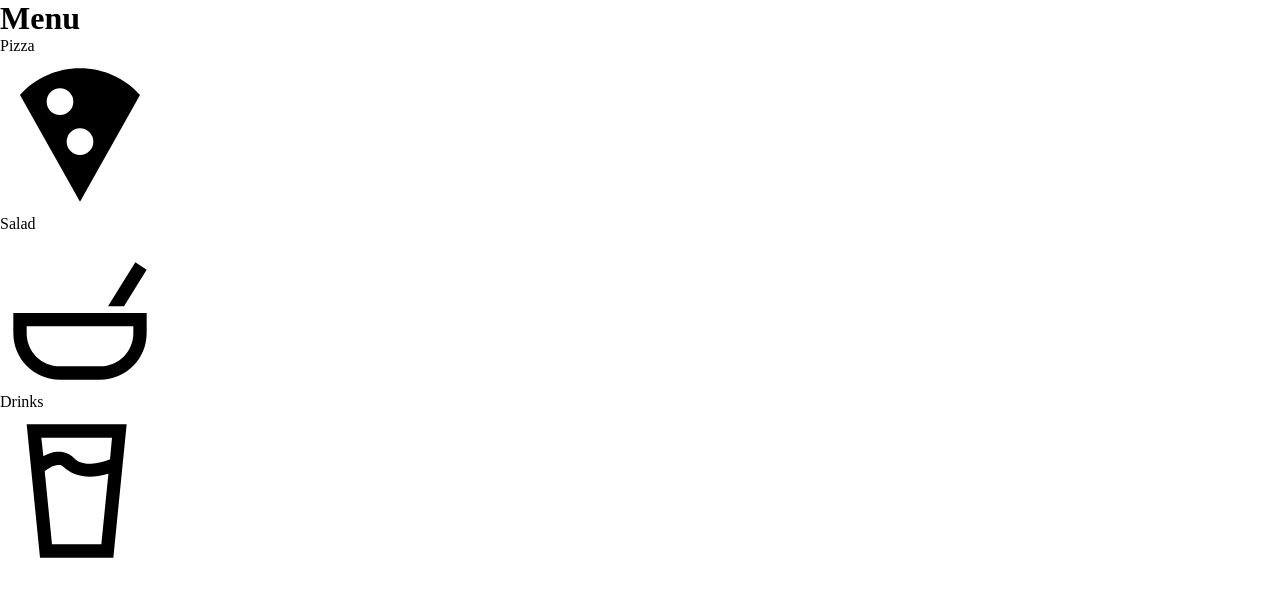
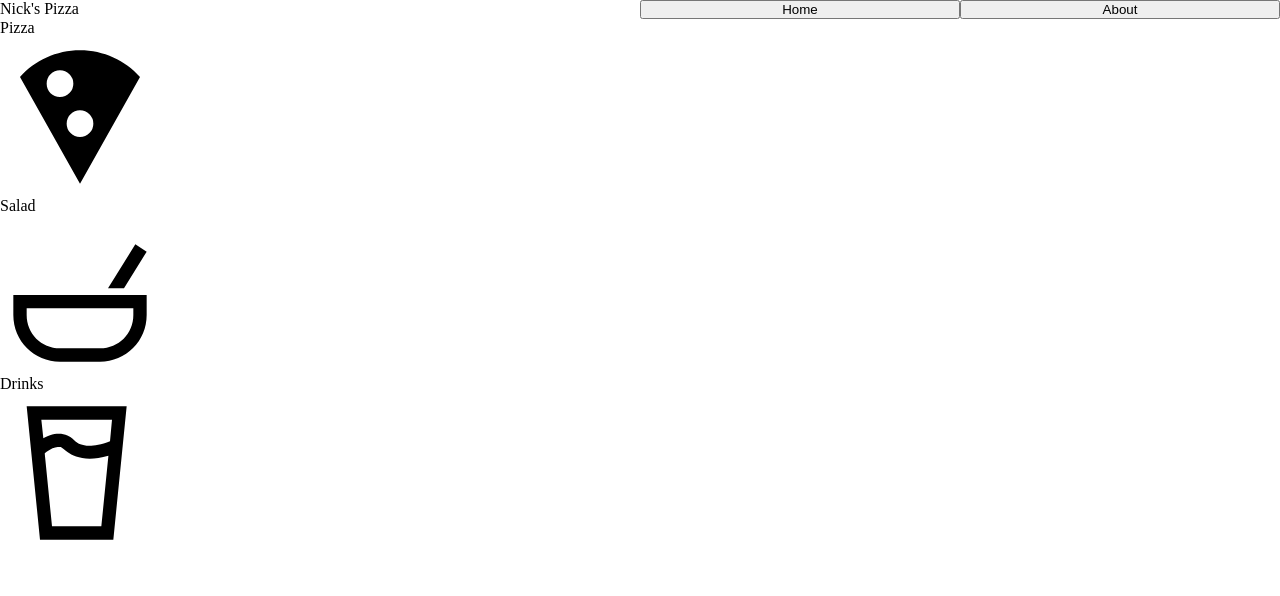
Before and after one commit to mtwomey19/restaurant-page, a website built with webpack: page dist/index.html in a window 1280 px wide. Both pictures are taken after a click on the element "Menu". Built offline with nearby package versions, Linux system fonts and the light colour scheme.

Commit message:
Layout nav bar

```diff
--- a/src/css/home.css
+++ b/src/css/home.css
@@ -26,8 +26,6 @@
     flex-direction: column;
 }
 
-
-
 .card img {
     width: 10rem;
     height: 10rem;
--- /dev/null
+++ b/src/css/nav.css
@@ -0,0 +1,10 @@
+* {
+    margin: 0;
+    padding: 0;
+    box-sizing: border-box;
+}
+
+.nav-bar {
+    display: grid;
+    grid-template-columns: 2fr 1fr 1fr;
+}
--- a/src/pages/about.js
+++ b/src/pages/about.js
@@ -1,12 +1,15 @@
+import { navBar } from '../utility.js';
+
+import '../css/nav.css';
+
 const aboutContainer = () => {
     const aboutWindow = document.createElement('div');
     aboutWindow.setAttribute('class', 'about-container');
-    const header = document.createElement('h1');
-    header.textContent = 'About';
 
     const historySection = historyContainer();
+    const navMenu = navBar('Home', 'Menu');
 
-    aboutWindow.appendChild(header);
+    aboutWindow.appendChild(navMenu.navDiv);
     aboutWindow.appendChild(historySection.historyDiv);
 
     return {aboutWindow};
--- a/src/pages/menu.js
+++ b/src/pages/menu.js
@@ -2,17 +2,21 @@ import pizzaIcon from '../img/pizza.svg';
 import saladIcon from '../img/salad.svg';
 import drinkIcon from '../img/drink.svg';
 
+import { navBar } from '../utility.js';
+
+import '../css/nav.css';
+
 const menuContainer = () => {
     const menuWindow = document.createElement('div');
     menuWindow.setAttribute('class', 'menu-container');
-    const header = document.createElement('h1');
-    header.textContent = 'Menu';
+
+    const navMenu = navBar('Home', 'About');
 
     const pizzaContainer = menuDiv('pizza-container', 'Pizza', pizzaIcon);
     const saladContainer = menuDiv('salad-container', 'Salad', saladIcon);
     const drinkContainer = menuDiv('drink-container', 'Drinks', drinkIcon);
 
-    menuWindow.appendChild(header);
+    menuWindow.appendChild(navMenu.navDiv);
     menuWindow.appendChild(pizzaContainer.div);
     menuWindow.appendChild(saladContainer.div);
     menuWindow.appendChild(drinkContainer.div);
--- a/src/utility.js
+++ b/src/utility.js
@@ -17,4 +17,27 @@ const domClear = () => {
     return { clearContentDiv, clearCardDiv };
 }
 
-export { domClear };
+const navBar = (buttonText1, buttonText2) => {
+    const navDiv = document.createElement('div');
+    navDiv.setAttribute('class', 'nav-bar');
+
+    const logo = document.createElement('p');
+    logo.setAttribute('class', 'logo');
+    logo.textContent = 'Nick\'s Pizza';
+
+    const button1 = document.createElement('button');
+    button1.setAttribute('class', 'nav-btn');
+    button1.textContent = buttonText1;
+
+    const button2 = document.createElement('button');
+    button2.setAttribute('class', 'nav-btn');
+    button2.textContent = buttonText2;
+
+    navDiv.appendChild(logo);
+    navDiv.appendChild(button1);
+    navDiv.appendChild(button2);
+
+    return {navDiv};
+}
+
+export { domClear, navBar };
```
Also changed, not shown: dist/main.js.
